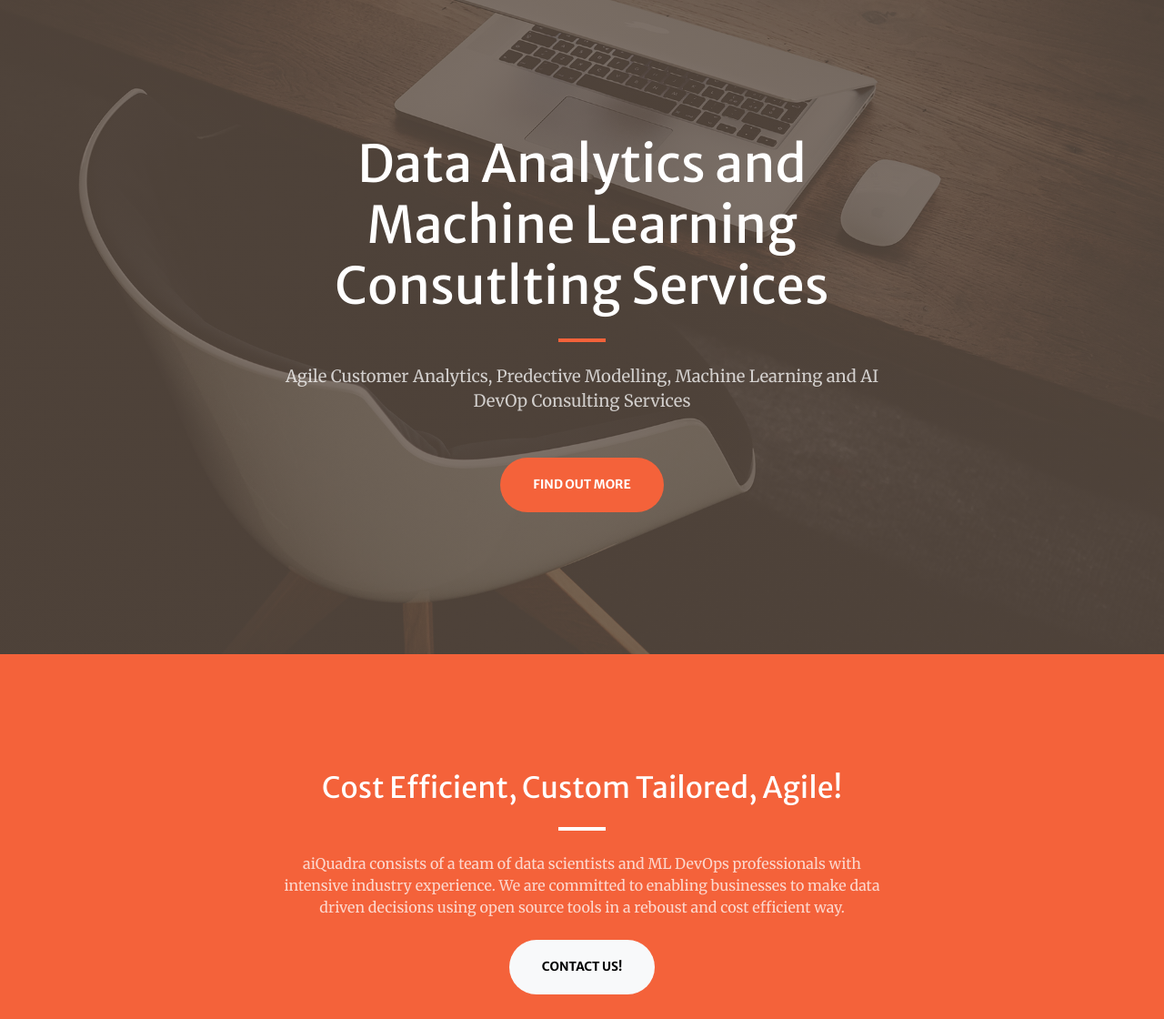
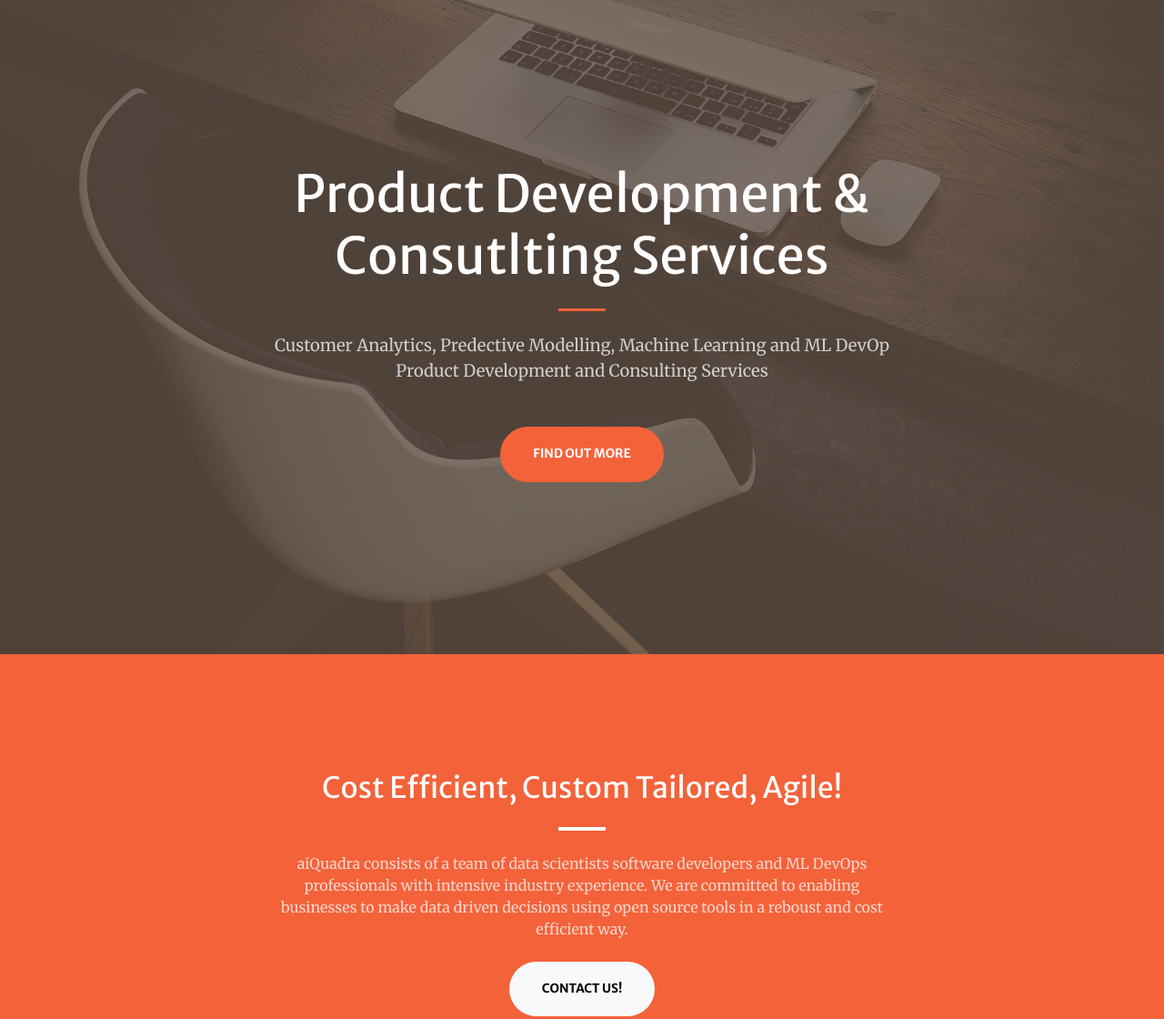
Before and after one commit to mzanga/mzanga.github.io, a plain HTML site: page index.html in a window 1280 px wide. Shown: the part 81-1201 px from the top of the page at 91% size. Drawn offline with nearby package versions, Linux system fonts and the light colour scheme; some packages are replaced by stand-ins of ours; a script that the page names is missing.

Commit message:
revised descriptions of the company

```diff
--- a/index.html
+++ b/index.html
@@ -38,11 +38,11 @@
             <div class="container px-4 px-lg-5 h-100">
                 <div class="row gx-4 gx-lg-5 h-100 align-items-center justify-content-center text-center">
                     <div class="col-lg-8 align-self-end">
-                        <h1 class="text-white font-weight-bold">Data Analytics and Machine Learning Consutlting Services</h1>
+                        <h1 class="text-white font-weight-bold">Product Development & Consutlting Services</h1>
                         <hr class="divider" />
                     </div>
                     <div class="col-lg-8 align-self-baseline">
-                        <p class="text-white-75 mb-5">Agile Customer Analytics, Predective Modelling, Machine Learning and AI DevOp Consulting Services </p>
+                        <p class="text-white-75 mb-5">Customer Analytics, Predective Modelling, Machine Learning and ML DevOp Product Development and Consulting Services </p>
                         <a class="btn btn-primary btn-xl" href="#about">Find Out More</a>
                     </div>
                 </div>
@@ -56,7 +56,7 @@
                         <h2 class="text-white mt-0">Cost Efficient, Custom Tailored, Agile!</h2>
                         <hr class="divider divider-light" />
                           <p class="text-white-75 mb-4">aiQuadra consists of a team of data scientists
-                                and ML DevOps professionals with intensive industry experience.
+                                software developers and ML DevOps professionals with intensive industry experience.
                                 We are committed to enabling businesses to make data driven decisions
                                 using open source tools in a reboust and cost efficient way. </p>
                         <a class="btn btn-light btn-xl" href="#contact">Contact Us!</a>
```
